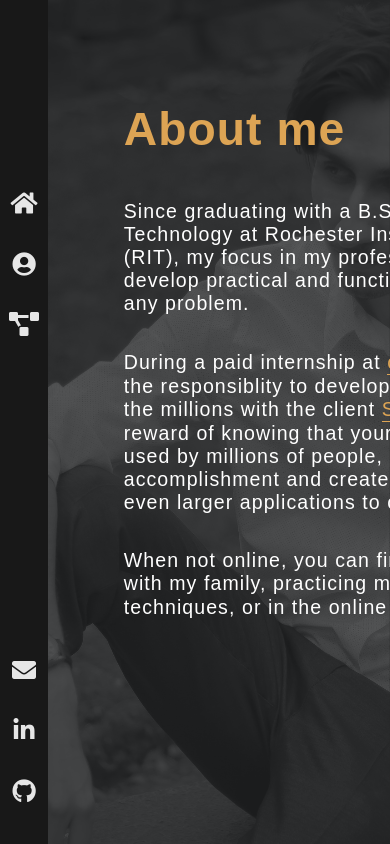
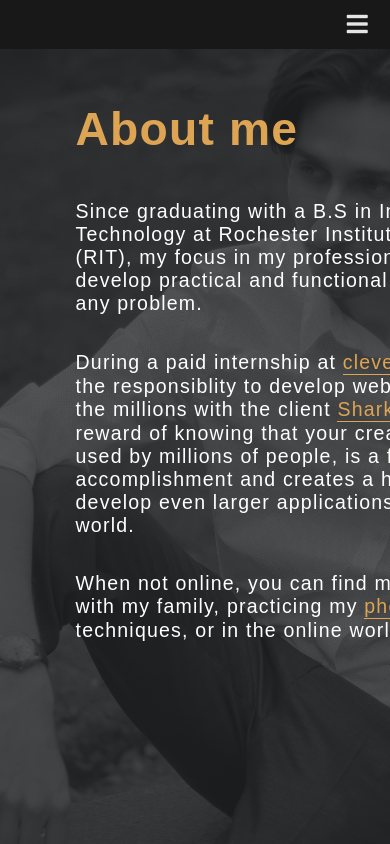
Before and after one commit to Godsmetal/Portfolio, a PHP site: page /views/about.php in a window 390 px wide; the page is wider, and only the part inside the window is pictured. Run offline with PHP 8.4, Linux system fonts and the light colour scheme.

Commit message:
Mobile Responsiveness
- Made navigation bar on top of screen
- Removed desktop view
- Added mobile bar icon

```diff
--- a/style/css/about.css
+++ b/style/css/about.css
@@ -4269,10 +4269,10 @@ readers do not read off random characters that represent icons */
 
 @font-face {
   src: url("{}/assets/fonts/LiberationSans/*"); }
-/* ------- Non-Retina Screens ------- */
-@media screen and (min-width: 1920px) and (-webkit-min-device-pixel-ratio: 1) {
-  body, html {
-    font-size: 18px; } }
+body, html {
+  height: 100%;
+  font-size: 16px; }
+
 body {
   background-color: #252627;
   font-family: "Liberation Sans", sans-serif;
@@ -4290,7 +4290,7 @@ body {
     overflow-y: hidden; }
     body .sidenav a {
       display: block;
-      margin-top: 2.2222222222rem;
+      margin-top: 2.5rem;
       transition: 0.3s; }
       body .sidenav a.active i {
         color: #DDA454; }
@@ -4298,12 +4298,12 @@ body {
       color: #DDA454; }
     body .sidenav .upperNav {
       position: absolute;
-      top: 9.7222222222rem;
+      top: 10.9375rem;
       left: 50%;
       transform: translate(-50%, 0); }
     body .sidenav .lowerNav {
       position: absolute;
-      bottom: 2.5rem;
+      bottom: 2.8125rem;
       left: 50%;
       transform: translate(-50%, 0); }
   body i {
@@ -4320,12 +4320,12 @@ body {
       background-position: center center;
       z-index: -1; }
     body .container h1, body .container h2 {
-      letter-spacing: 0.0666666667rem; }
+      letter-spacing: 0.075rem; }
     body .container button:not(.owl-dot), body .container input[type=submit]:not(.owl-dot) {
-      height: 2.5rem;
-      width: 9.7222222222rem;
-      border: 0.1111111111rem solid #DDA454;
-      border-radius: 0.2222222222rem;
+      height: 2.8125rem;
+      width: 10.9375rem;
+      border: 0.125rem solid #DDA454;
+      border-radius: 0.25rem;
       color: #DDA454;
       background-color: transparent;
       text-decoration: none;
@@ -4334,20 +4334,47 @@ body {
       outline-style: none;
       transition: .8s; }
       body .container button:not(.owl-dot):hover, body .container button:not(.owl-dot) input[type=submit]:hover, body .container input[type=submit]:not(.owl-dot):hover, body .container input[type=submit]:not(.owl-dot) input[type=submit]:hover {
-        box-shadow: inset 9.7222222222rem 0 0 0 #DDA454;
+        box-shadow: inset 10.9375rem 0 0 0 #DDA454;
         color: white; }
   body h1 span {
     display: block; }
   body h2 span:not(.typer):not(.cursor) {
     display: block; }
   body .shadow {
-    -webkit-box-shadow: 0 0 0.6666666667rem 0 rgba(0, 0, 0, 0.5);
-    -moz-box-shadow: 0 0 0.6666666667rem 0 rgba(0, 0, 0, 0.5);
-    box-shadow: 0 0 0.6666666667rem 0 rgba(0, 0, 0, 0.5); }
-
-body, html {
-  height: 100%; }
-
+    -webkit-box-shadow: 0 0 0.75rem 0 rgba(0, 0, 0, 0.5);
+    -moz-box-shadow: 0 0 0.75rem 0 rgba(0, 0, 0, 0.5);
+    box-shadow: 0 0 0.75rem 0 rgba(0, 0, 0, 0.5); }
+
+/* ------- Non-Retina Screens ------- */
+@media screen and (min-width: 1920px) and (-webkit-min-device-pixel-ratio: 1) {
+  body, html {
+    font-size: 18px; } }
+@media screen and (min-width: 992px) and (-webkit-min-device-pixel-ratio: 1) {
+  .mobileNav {
+    display: none; } }
+@media screen and (min-height: 750px) and (-webkit-min-device-pixel-ratio: 1) {
+  body, html {
+    min-height: 750px; } }
+/* ------- Tablet 991,767,479 ------- */
+@media screen and (max-width: 991px) and (-webkit-min-device-pixel-ratio: 1) {
+  body .sidenav, html .sidenav {
+    position: absolute;
+    height: 3.0555555556rem;
+    width: 100%;
+    text-align: right; }
+    body .sidenav .upperNav, body .sidenav .lowerNav, html .sidenav .upperNav, html .sidenav .lowerNav {
+      display: none; }
+  body .mobileNav, html .mobileNav {
+    height: inherit; }
+    body .mobileNav i, html .mobileNav i {
+      margin-right: 1.3888888889rem;
+      position: relative;
+      top: 50%;
+      -webkit-transform: translateY(-50%);
+      -ms-transform: translateY(-50%);
+      transform: translateY(-50%); }
+    body .mobileNav i:hover, html .mobileNav i:hover {
+      cursor: pointer; } }
 #aboutPage .overlay {
   background-image: url(../../assets/about-background.jpg);
   opacity: 0.25;
--- a/style/sass/_style.scss
+++ b/style/sass/_style.scss
@@ -26,19 +26,18 @@ $offwhite: #E6E6E6;
 $white: #FFFFFF;
 $gold: #DDA454;
 
+//Mixin that is used to update the current font-size of page for responsiveness
 @mixin fontSize($px) {
     font-size: $px+px; //16 + px = 16px
     $basePx: $px !global; //!global makes it global
 }
 
-/* ------- Non-Retina Screens ------- */
-@media screen
-    and (min-width: 1920px)
-    and (-webkit-min-device-pixel-ratio: 1) {
-        //$basePx: 18 !global;
-        body,html {
-            @include fontSize(18);
-        }
+@mixin vertical-align($position: relative) {
+    position: $position;
+    top: 50%;
+    -webkit-transform: translateY(-50%);
+    -ms-transform: translateY(-50%);
+    transform: translateY(-50%);
 }
 
 //Converts px measurements into em
@@ -46,8 +45,14 @@ $gold: #DDA454;
     @return ($px/$basePx)+0em;
 }
 
+//Converts px measurements into rem
 @function pxToRem($px) {
     @return ($px/$basePx)+0rem;
+}
+
+body,html {
+    height: 100%;
+    @include fontSize(16); //set a base font for responsiveness
 }
 
 //Global styling
@@ -183,6 +188,60 @@ body {
     }
 }
 
-body,html {
-    height: 100%;
+/* ------- Non-Retina Screens ------- */
+@media screen
+    and (min-width: 1920px)
+    and (-webkit-min-device-pixel-ratio: 1) {
+        body,html {
+            @include fontSize(18); //This makes page responsive
+        }
 }
+
+@media screen
+    and (min-width: 992px)
+    and (-webkit-min-device-pixel-ratio: 1) {
+        .mobileNav {
+            display: none;
+        }
+}
+
+//Height adjustment for nav bar
+@media screen
+    and (min-height: 750px)
+    and (-webkit-min-device-pixel-ratio: 1) {
+        body,html {
+            min-height: 750px;
+        }
+}
+
+/* ------- Tablet 991,767,479 ------- */
+@media screen
+    and (max-width: 991px)
+    and (-webkit-min-device-pixel-ratio: 1) {
+
+        body,html {
+            .sidenav {
+                position: absolute;
+                height: pxToRem(55);
+                width: 100%;
+                text-align: right;
+
+                .upperNav, .lowerNav {
+                    display: none;
+                }
+            }
+
+            .mobileNav {
+                height: inherit;
+
+                i {
+                    margin-right: pxToRem(25);
+                    @include vertical-align();
+                }
+
+                i:hover {
+                    cursor: pointer;
+                }
+            }
+        }
+}
--- a/views/navigation.php
+++ b/views/navigation.php
@@ -13,4 +13,10 @@
         <a href='http://www.linkedin.com/in/masonsantora' target='_blank'><i class="fab fa-linkedin-in"></i></a>
         <a href='https://github.com/Godsmetal' target='_blank'><i class="fab fa-github"></i></a>
     </div>
+
+    <!-- Mobile -->
+    <div class='mobileNav'>
+        <i class="fas fa-bars"></i>
+    </div>
+
 </div>
```
Also changed, not shown: style/css/contact.css (+47 -20 lines), style/css/landing.css (+47 -20 lines), style/css/projects.css (+47 -20 lines), 4 other files.
